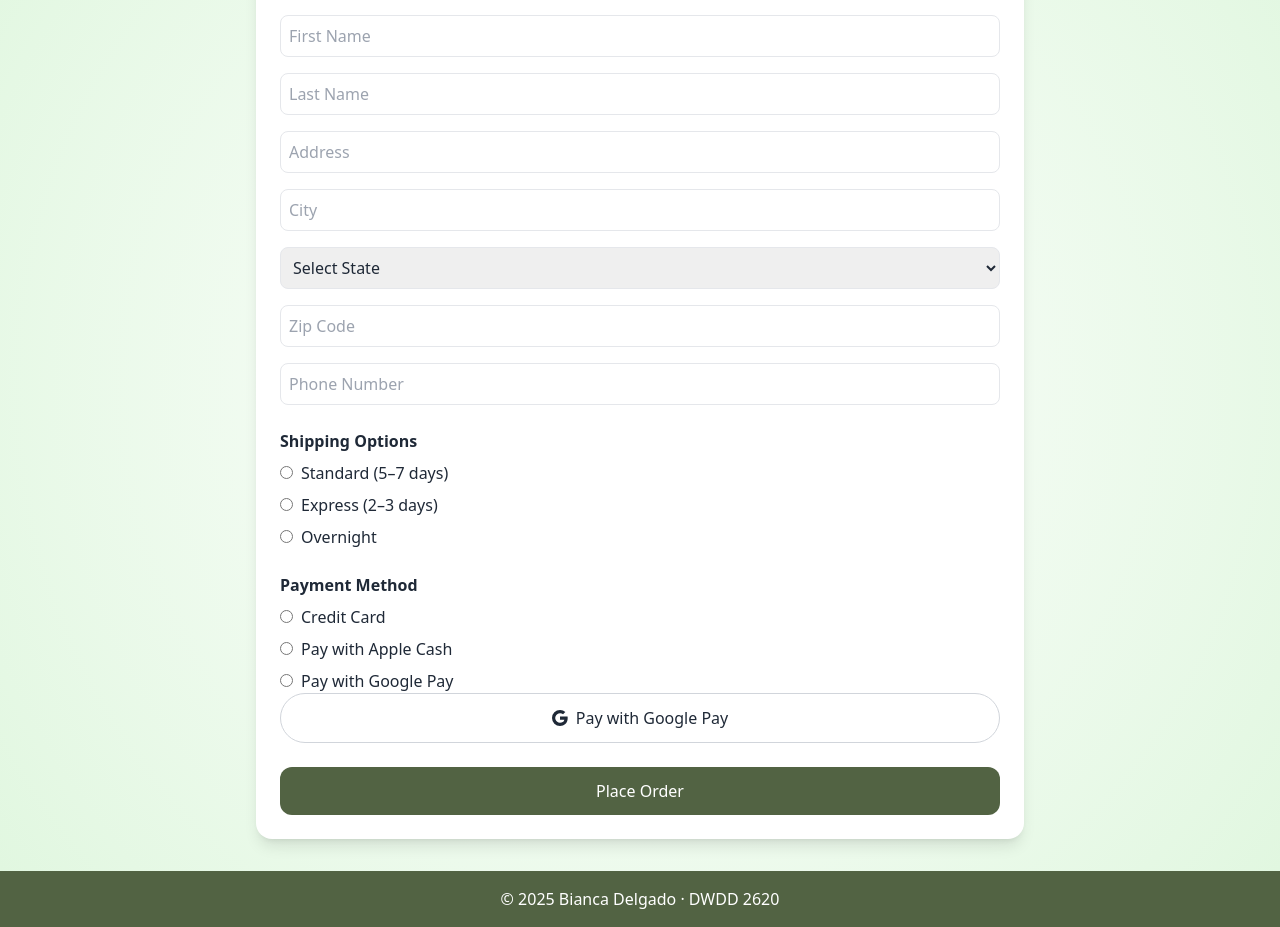
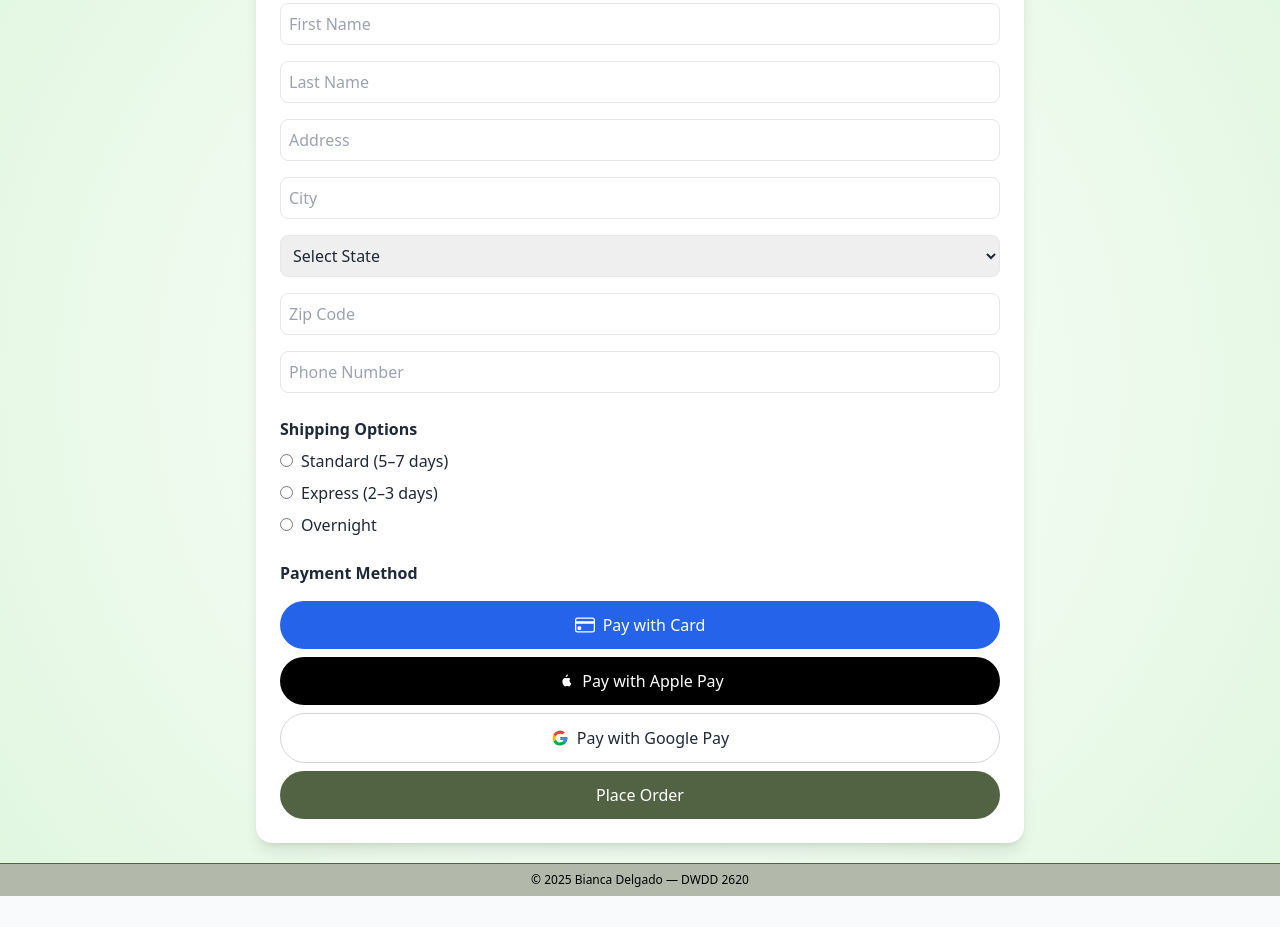
Before and after one commit to BVDS25/DWDD2620, a plain HTML site: page unit-2/index.html in a window 1280 px wide. Shown: the part 230-1157 px from the top of the page. After the commit the page ends 1126 px from the top, so only its background shows below. Drawn offline with nearby package versions, Linux system fonts and the light colour scheme.

Commit message:
finished web form

```diff
--- a/unit-2/index.html
+++ b/unit-2/index.html
@@ -10,7 +10,7 @@
   <link rel="apple-touch-icon" sizes="180x180" href="/apple-touch-icon.png" />
   <link rel="icon" type="image/png" sizes="32x32" href="/favicon-32x32.png" />
   <link rel="icon" type="image/png" sizes="16x16" href="/favicon-16x16.png" />
-  <link rel="manifest" href="/site.webmanifest" />
+  <!-- <link rel="manifest" href="/site.webmanifest" /> -->
 
   <!-- <script src="https://cdn.jsdelivr.net/npm/@tailwindcss/browser@4"></script> -->
   <script src="https://cdn.tailwindcss.com"></script>
@@ -86,10 +86,10 @@
   </nav>
 
   <!-- Main -->
-  <main class="bg-[radial-gradient(circle_at_center,_#FFFFFF,_#E1F7E0)] py-2 lg:py-8 pl-2 pr-2">
+  <main class="bg-[radial-gradient(circle_at_center,_#FFFFFF,_#E1F7E0)] p-5 min-h-screen">
 
-    <section class="  lg:max-w-3xl mx-auto p-6 bg-white shadow-lg rounded-2xl ">
-    <h1 class="text-2xl font-bold mb-6">Checkout</h1>
+    <section class=" lg:max-w-3xl mx-auto p-6 bg-white shadow-lg rounded-2xl ">
+      <h1 class="text-2xl text-brand-primary font-bold mb-6">Checkout</h1>
 
       <!-- Delivery Section -->
       <section class="space-y-4">
@@ -165,7 +165,7 @@
 
       <!-- Shipping Options -->
       <section class="mt-6">
-      <h2 class="font-semibold mb-2">Shipping Options</h2>
+        <h2 class="font-semibold mb-2 ">Shipping Options</h2>
         <div class="space-y-2">
           <label class="flex items-center space-x-2">
             <input type="radio" name="shipping" class="text-brand-primary focus:ring-brand-primary" />
@@ -185,45 +185,64 @@
       <!-- Payment Options -->
       <section class="mt-6">
         <h2 class="font-semibold mb-2">Payment Method</h2>
-      <div class="space-y-2">
-        <label class="flex items-center space-x-2">
-          <input type="radio" name="payment" class="text-brand-primary focus:ring-brand-primary" />
-          <span>Credit Card</span>
-        </label>
-        <label class="flex items-center space-x-2">
-          <input type="radio" name="payment" class="text-brand-primary focus:ring-brand-primary" />
-          <span>Pay with Apple Cash</span>
-        </label>
-        <label class="flex items-center space-x-2">
-          <input type="radio" name="payment" class="text-brand-primary focus:ring-brand-primary" />
-          <span>Pay with Google Pay</span>
-        </label>
-      </div>
+
       </section>
 
       <button
-                class="flex items-center justify-center gap-2 bg-white border border-gray-300 rounded-full px-6 py-3 hover:bg-gray-100 transition w-full">
-                <svg xmlns="http://www.w3.org/2000/svg" width="16" height="16" fill="currentColor" class="bi bi-google"
+        class="mt-4 bg-blue-600 text-white rounded-full px-6 py-3 hover:opacity-90 transition w-full flex items-center justify-center space-x-2">
+        <svg xmlns="http://www.w3.org/2000/svg" width="20" height="20" fill="currentColor" class="bi bi-credit-card"
           viewBox="0 0 16 16">
           <path
-                    d="M15.545 6.558a9.4 9.4 0 0 1 .139 1.626c0 2.434-.87 4.492-2.384 5.885h.002C11.978 15.292 10.158 16 8 16A8 8 0 1 1 8 0a7.7 7.7 0 0 1 5.352 2.082l-2.284 2.284A4.35 4.35 0 0 0 8 3.166c-2.087 0-3.86 1.408-4.492 3.304a4.8 4.8 0 0 0 0 3.063h.003c.635 1.893 2.405 3.301 4.492 3.301 1.078 0 2.004-.276 2.722-.764h-.003a3.7 3.7 0 0 0 1.599-2.431H8v-3.08z" />
+            d="M0 4a2 2 0 0 1 2-2h12a2 2 0 0 1 2 2v8a2 2 0 0 1-2 2H2a2 2 0 0 1-2-2zm2-1a1 1 0 0 0-1 1v1h14V4a1 1 0 0 0-1-1zm13 4H1v5a1 1 0 0 0 1 1h12a1 1 0 0 0 1-1z" />
+          <path d="M2 10a1 1 0 0 1 1-1h1a1 1 0 0 1 1 1v1a1 1 0 0 1-1 1H3a1 1 0 0 1-1-1z" />
+        </svg>
+        <span>Pay with Card</span>
+      </button>
+
+      <button
+        class=" mt-2 flex items-center justify-center gap-2 bg-black text-white rounded-full px-6 py-3 hover:opacity-70 transition w-full">
+        <svg width="18px" height="18px" xmlns="http://www.w3.org/2000/svg" viewBox="0 0 384 512" fill="currentColor">
+          <path
+            d="M318.7 268.7c-3.4-25.3 7.4-52.1 27.6-67.8-10.9-15.9-27.8-27.3-45.8-30.7-19.1-3.5-38.6 5.2-51.4 5.2s-33.9-5.1-52.7-5c-27 0-52.1 15.8-66.1 40.4-28.3 49-7.2 121.1 20.1 160.6 13.3 19.2 29 40.8 49.8 39.9 19.7-.8 27.2-12.7 51.2-12.7 23.9 0 30.5 12.7 51.4 12.3 21.4-.3 34.9-19.4 47.9-38.7 15.1-22.1 21.3-43.4 21.5-44.6-.5-.2-41.3-15.8-43.5-62.9zM259.3 121.5c11-13.4 18.6-32.1 16.5-50.7-16 0-35.4 10.6-46.9 24-10.3 11.9-19.3 31-16.9 49.2 17.8 1.4 36.3-9 47.3-22.5z" />
+        </svg>
+        Pay with Apple Pay
+      </button>
+
+
+      <button
+        class=" mt-2 flex items-center justify-center gap-2 bg-white border border-gray-300 rounded-full px-6 py-3 hover:bg-gray-100 transition w-full">
+
+        <svg width="18px" height="18px" viewBox="0 0 32 32" data-name="Layer 1" id="Layer_1"
+          xmlns="http://www.w3.org/2000/svg">
+          <path d="M23.75,16A7.7446,7.7446,0,0,1,8.7177,18.6259L4.2849,22.1721A13.244,13.244,0,0,0,29.25,16"
+            fill="#00ac47" />
+          <path d="M23.75,16a7.7387,7.7387,0,0,1-3.2516,6.2987l4.3824,3.5059A13.2042,13.2042,0,0,0,29.25,16"
+            fill="#4285f4" />
+          <path
+            d="M8.25,16a7.698,7.698,0,0,1,.4677-2.6259L4.2849,9.8279a13.177,13.177,0,0,0,0,12.3442l4.4328-3.5462A7.698,7.698,0,0,1,8.25,16Z"
+            fill="#ffba00" />
+          <polygon fill="#2ab2db" points="8.718 13.374 8.718 13.374 8.718 13.374 8.718 13.374" />
+          <path
+            d="M16,8.25a7.699,7.699,0,0,1,4.558,1.4958l4.06-3.7893A13.2152,13.2152,0,0,0,4.2849,9.8279l4.4328,3.5462A7.756,7.756,0,0,1,16,8.25Z"
+            fill="#ea4435" />
+          <polygon fill="#2ab2db" points="8.718 18.626 8.718 18.626 8.718 18.626 8.718 18.626" />
+          <path d="M29.25,15v1L27,19.5H16.5V14H28.25A1,1,0,0,1,29.25,15Z" fill="#4285f4" />
         </svg>
         <span class="text-gray-800 font-medium">Pay with Google Pay</span>
       </button>
 
-    <!-- Order Button -->
-    <div class="mt-6">
-      <button
-        class="w-full bg-brand-primary text-white py-3 rounded-xl hover:bg-blue-600 transition transform hover:scale-105">
+      <button class=" mt-2 bg-brand-primary text-white rounded-full px-6 py-3 hover:opacity-90 transition w-full">
         Place Order
       </button>
-    </div>
+
     </section>
   </main>
 
   <!-- Footer -->
-  <footer class="bg-brand-primary text-white text-center p-4">
-    &copy; 2025 Bianca Delgado · DWDD 2620
+  <footer class="bg-brand-secondary border-t border-brand-primary text-white text-center py-2">
+    <p class="text-xs text-black">
+      &copy; 2025 Bianca Delgado — DWDD 2620
+    </p>
   </footer>
 
 </body>
```
Also changed, not shown: Unit-1/index.html (+27 -16 lines), index.html (+29 -4 lines), images/working.svg (added). Lines whose indentation alone changed are shown as unchanged.
